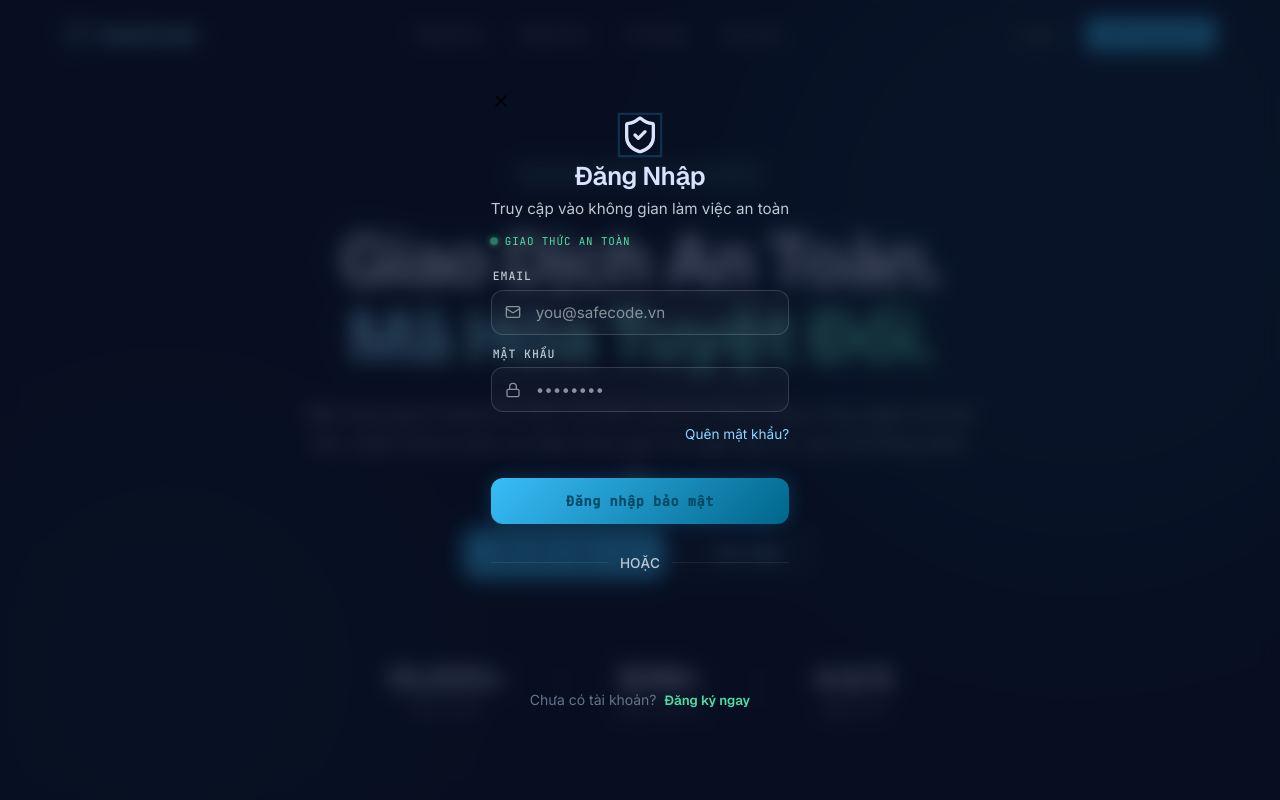
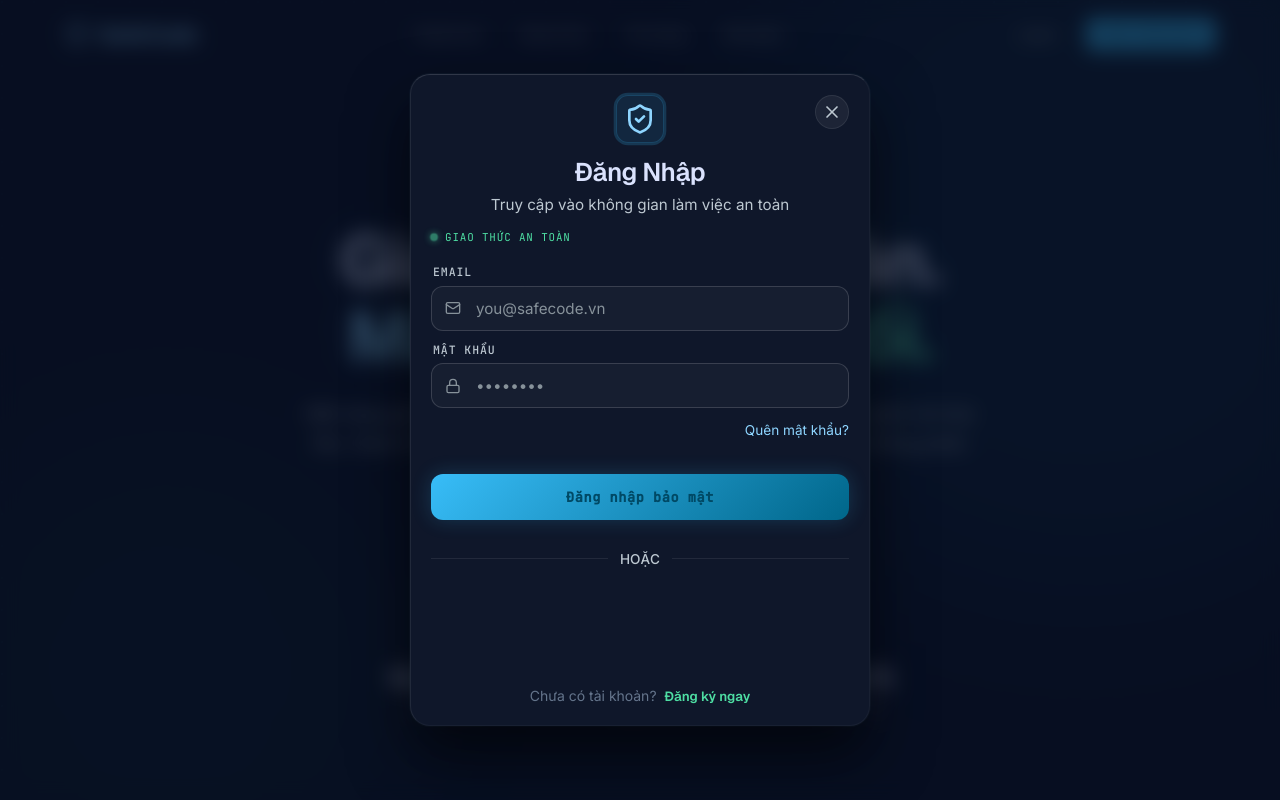
Before and after one commit to lamphilong2004/EXE101_SafeCode, a React (Vite) app in the folder FE/: page / in a window 1280 px wide. Both pictures are taken after a click on the button "Login". Shown: the top 800 px of the page. Built offline with nearby package versions, Linux system fonts and the light colour scheme; no server answers.

Commit message:
fix: correct css class names in Landing.jsx for auth modal

```diff
--- a/FE/src/pages/landing/Landing.jsx
+++ b/FE/src/pages/landing/Landing.jsx
@@ -513,11 +513,13 @@ const Landing = () => {
           className="auth-modal-overlay"
           onClick={(e) => { if (e.target.className === 'auth-modal-overlay') setShowModal(false); }}
         >
-          <div className="auth-modal-content">
-            <button className="modal-close" onClick={() => setShowModal(false)}><X size={20} /></button>
+          <div className="auth-modal-card">
+            <button className="close-modal-btn" onClick={() => setShowModal(false)}><X size={20} /></button>
 
             <div className="auth-header">
-              <ShieldCheck size={40} className="auth-logo pulse-animation" />
+              <div className="auth-icon-wrapper pulse-animation">
+                <ShieldCheck size={32} />
+              </div>
               <h2>
                 {modalView === 'register' ? 'Tạo Tài Khoản' :
                  modalView === 'login' ? 'Đăng Nhập' :
```
